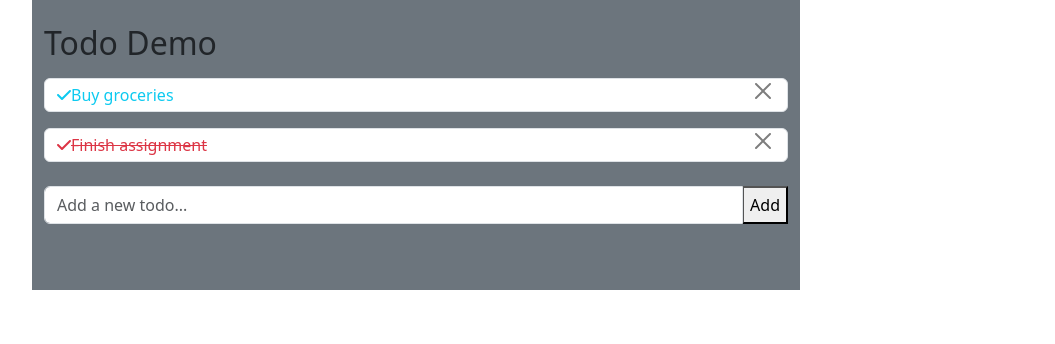
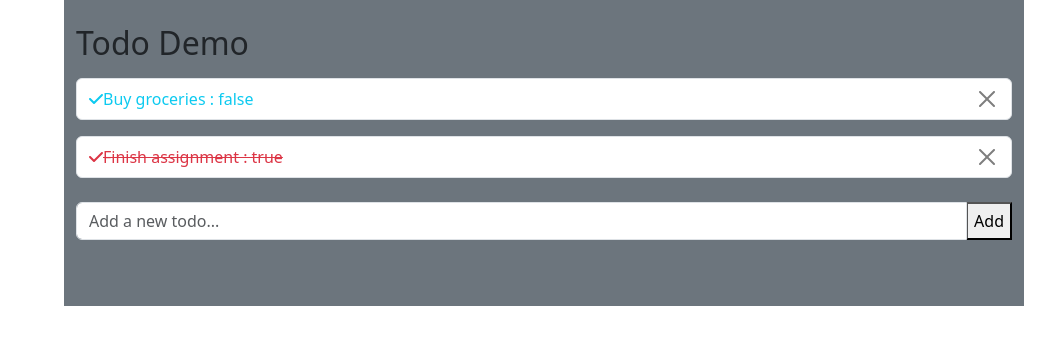
Before and after one commit to huoyueyuyuan/react-redux-todolist, a React (Create React App) app: page / in a window 1280 px wide. Shown: the top 344 px of the page, without its empty margins (96-1151 px from the left). Built offline with nearby package versions, Linux system fonts and the light colour scheme.

Commit message:
完成中间件的开发

```diff
--- a/src/App.css
+++ b/src/App.css
@@ -42,5 +42,5 @@
 }
 
 .line_height{
-  line-height: 2;
+  line-height: 2.5;
 }
--- a/src/components/AddTodo.tsx
+++ b/src/components/AddTodo.tsx
@@ -1,7 +1,7 @@
 import React, { useState } from 'react';
 import { addTodo, sortTodosByCompleted } from '../redux/TodoSlice';
 import { useDispatch } from 'react-redux';
-import '../index.css'; // 导入 index.css 文件
+import '../App.css'; // 导入 index.css 文件
 import Form from 'react-bootstrap/Form';
 import InputGroup from 'react-bootstrap/InputGroup';
 
@@ -33,13 +33,14 @@ export const AddTodoComponeent = () => {
       <InputGroup className="mb-3">
 
         <Form.Control
+          className="line_height"
           placeholder="Add a new todo..."
           aria-label="jobName"
           aria-describedby="jobName"
           type="text"  value={name}
           onChange={handleInputChange}
         />
-        <button className="" type="submit" onClick={handleAddTodo}>Add</button>
+        <button className="shadow-none" type="submit" onClick={handleAddTodo}>Add</button>
       </InputGroup>
     </section>
 
--- a/src/components/ShowTodoList.tsx
+++ b/src/components/ShowTodoList.tsx
@@ -33,7 +33,7 @@ export const ShowTodoListComponent = () => {
         {toDoList.map(({name,completed},item:number) => (
           <Col
             as="li"
-            className="d-flex justify-content-between my-2 bg-white  border rounded line_height"
+            className="d-flex justify-content-between align-items-center my-2 bg-white  border rounded line_height"
             key={item}
           >
             <span
@@ -44,10 +44,9 @@ export const ShowTodoListComponent = () => {
               onKeyDown={(event)=>(event)}
             >
               <FontAwesomeIcon icon={faCheck} className="mr-2" />
-              {name}
+              {`${name} : ${completed}`}
             </span>
             <CloseButton
-              className='d-flex align-items-center'
               onClick={() => handleDeleteTodo(item)}
               />
 
--- /dev/null
+++ b/src/middleware/completedAtMiddleware.tsx
@@ -0,0 +1,17 @@
+const completedAtMiddleware = (store) => (next) => (action) => {
+  if (action.type === 'todos/toggleTodo') {
+    console.log(action);
+    const index = action.payload;
+    const state = store.getState();
+    const todo = state.todos[index];
+    console.log(todo);
+    if (!todo.completed) {
+      const timestamp = new Date().toISOString();
+      console.log(`Task "${todo.name}" completed at ${timestamp}`);
+    }
+  }
+
+  return next(action);
+};
+
+export default completedAtMiddleware;
--- a/src/sotre/store.ts
+++ /dev/null
@@ -1,11 +0,0 @@
-// store.js (or store.ts for TypeScript)
-import { configureStore } from '@reduxjs/toolkit';
-import todoReducer from '../redux/TodoSlice'; // 创建下面将要创建的 todoSlice
-
-const store = configureStore({
-  reducer: {
-    todos: todoReducer,
-  },
-});
-
-export default store;
--- /dev/null
+++ b/src/sotre/store.tsx
@@ -0,0 +1,18 @@
+import { configureStore } from '@reduxjs/toolkit';
+import completedAtMiddleware from '../middleware/completedAtMiddleware'; // Import your custom middleware
+import todoReducer from '../redux/TodoSlice';
+
+const customMiddleware = (store) => (next) => (action) => {
+  // Your custom middleware logic here
+  return next(action);
+};
+
+const store = configureStore({
+  reducer: {
+    todos: todoReducer,
+  },
+  middleware: (getDefaultMiddleware) =>
+    getDefaultMiddleware().concat(customMiddleware, completedAtMiddleware),
+});
+
+export default store;
```
Also changed, not shown: src/redux/TodoSlice.tsx (renamed from src/redux/TodoSlice.ts).
